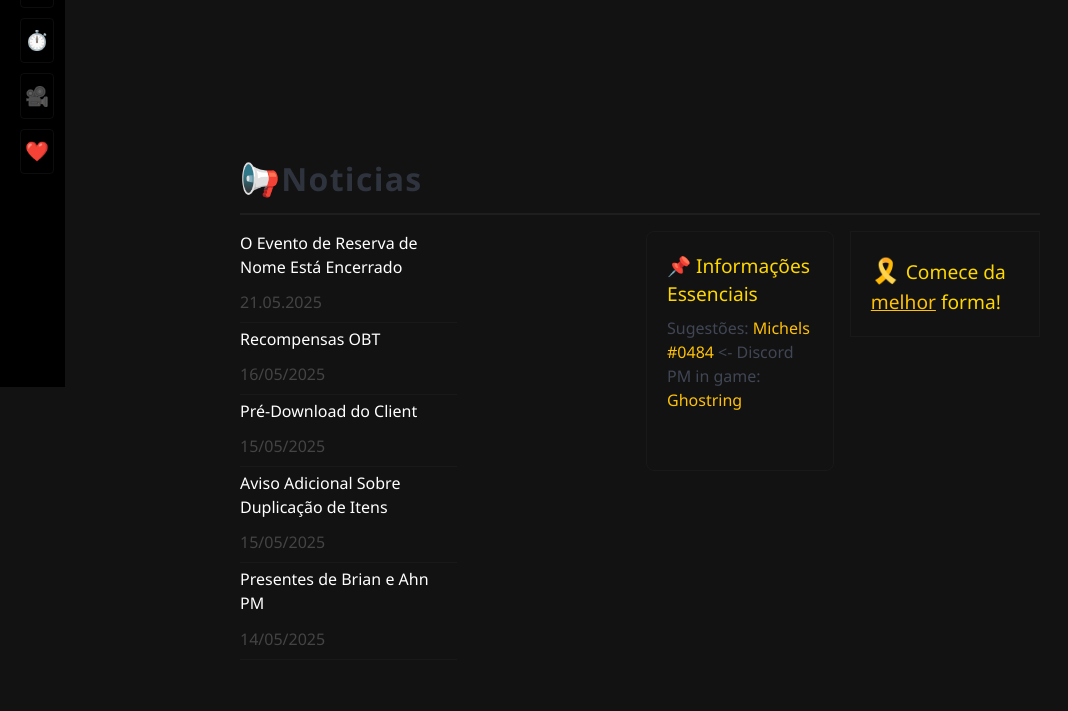
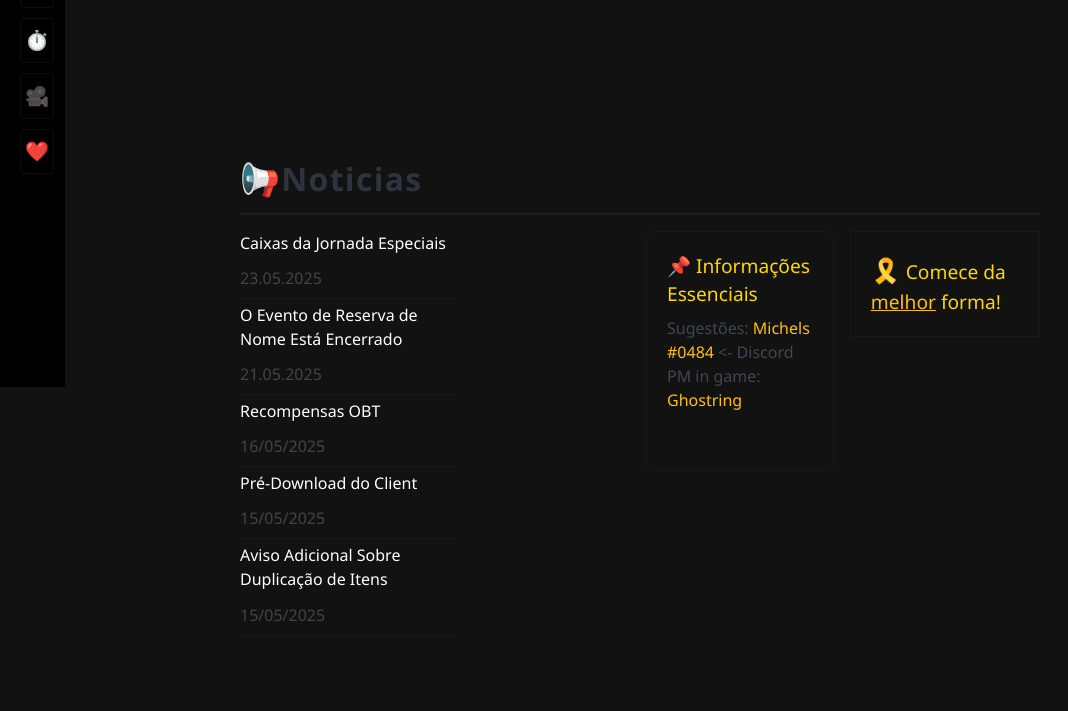
Before and after one commit to olvictor/wiki-latam, a Flask app: template templates/index.html in a window 1280 px wide. Shown: the part 413-1124 px from the top of the page, without its empty margins (0-1068 px from the left). Run offline with Flask 3, Linux system fonts and the light colour scheme; the template is opened without the code that fills it, so the values that code supplies are empty; some libraries are stand-ins or nearby versions.

Commit message:
update news

```diff
--- a/templates/index.html
+++ b/templates/index.html
@@ -704,6 +704,11 @@ a{
 
     const noticias = [
       {
+        titulo:"Caixas da Jornada Especiais",
+        link: "https://ro.gnjoylatam.com/pt/news/notice/82",
+        data: "23.05.2025"
+      },
+      {
         titulo:"O Evento de Reserva de Nome Está Encerrado",
         link: "https://ro.gnjoylatam.com/pt/news/notice/75",
         data: "21.05.2025"
@@ -722,12 +727,7 @@ a{
         titulo:"Aviso Adicional Sobre Duplicação de Itens",
         link: "https://ro.gnjoylatam.com/pt/news/notice/70",
         data: "15/05/2025"
-      },
-      {
-        titulo:"Presentes de Brian e Ahn PM",
-        link: "https://ro.gnjoylatam.com/pt/news/notice/68",
-        data: "14/05/2025"
-      },
+      }
     ]
 
     const listaNoticias = document.querySelector('.lista-noticias');
```
Also changed, not shown: 2 other files.
